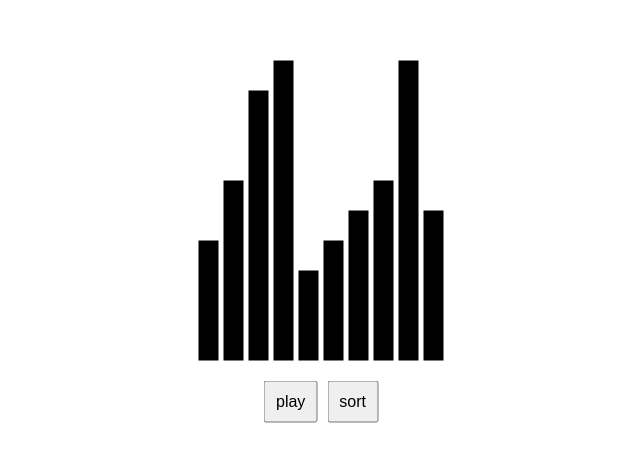
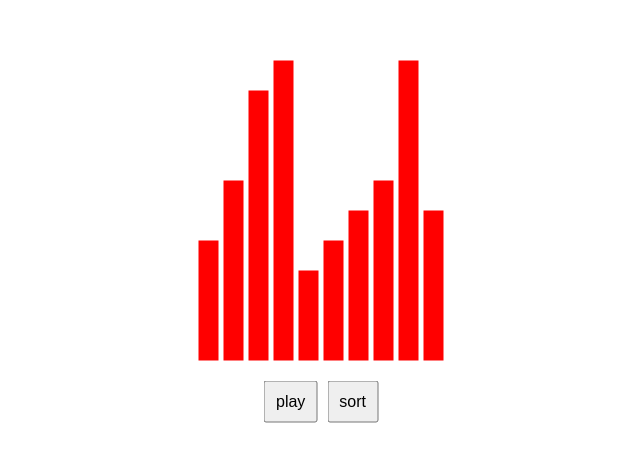
Before and after one commit to Guenfoudi-Mohamed/sort-Bars, a plain HTML site: page index.html in a window 1280 px wide. Shown: the part 156-618 px from the top of the page, without its empty margins (319-959 px from the left). Drawn offline with Linux system fonts and the dark colour scheme.

Commit message:
Update app_32.css

```diff
--- a/app_32.css
+++ b/app_32.css
@@ -3,11 +3,11 @@
 html, body{width: 100%;height: 100%;}
 :root{--colorBar:#000;}
 @media(prefers-color-scheme: dark){
-    :root{--colorBar:rgb(0, 0, 0);}
+    :root{--colorBar:rgb(255, 0, 0);}
     body{background-color: rgb(255, 255, 255);}
 }
 @media(prefers-color-scheme: light){
-    :root{--colorBar:#fff;}
+    :root{--colorBar:rgb(0, 217, 255);}
     body{background-color: #000;}
 }
 body{font-family: 'Segoe UI', Tahoma, 'Geneva', Verdana, sans-serif;}
```
